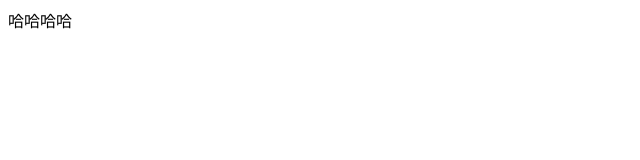
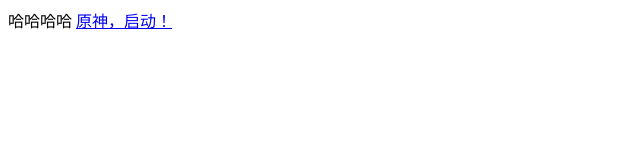
Before and after one commit to Mr-Yel/Mr-Yel.github.io, a plain HTML site: page index.html in a window 1280 px wide. Shown: the whole page, without its empty margins (0-640 px from the left). Drawn offline with Linux system fonts and the light colour scheme.

Commit message:
原神，启动！

```diff
--- a/index.html
+++ b/index.html
@@ -8,5 +8,6 @@
 </head>
 <body>
     哈哈哈哈
+    <a href="/src/Windsong-piano-main/index.html" >原神，启动！</a>
 </body>
 </html>
```
